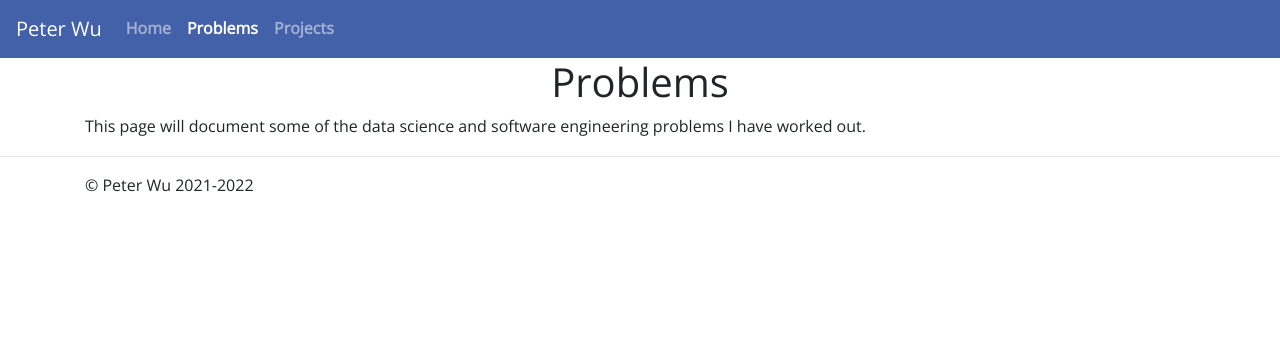
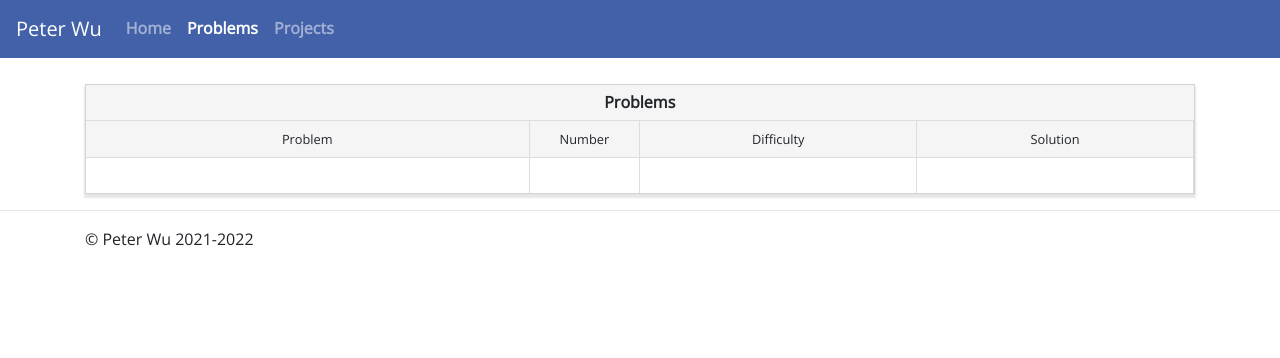
Before and after one commit to pwu97/pwu97.github.io, a Flask app: page /problems in a window 1280 px wide. Shown: the top 358 px of the page. Run offline with Flask 2, Linux system fonts and the light colour scheme; some libraries are stand-ins or nearby versions.

Commit message:
Update website.

```diff
--- a/templates/index.html
+++ b/templates/index.html
@@ -117,7 +117,7 @@
         <div class="betpath-card h-100">
             <div class="col-sm-12 pad-0" style="text-align: center">
                 <br>
-                <a href="/projects"><img src="/static/images/transparency_nfl.png" alt="2019 NFL Scouting Combine" style="max-height: 250px"></a>
+                <a href="/projects"><img src="/static/images/transparency_nfl.png" alt="2019 NFL Scouting Combine" style="max-width: 500px"></a>
                 <hr class="mar-top-3 mar-bottom-3">
                 <div class="pad-left-10 pad-top-5 pad-bottom-5">
                     <b>2019 NFL Big Data Bowl</b>
--- a/templates/problems.html
+++ b/templates/problems.html
@@ -48,9 +48,32 @@
 </body>
 </html>
 <div class="content container">
-    <h1 align="center">Problems</h1>
-    <p>This page will document some of the data science and software engineering problems I have worked out.</p>
-
+    <br>
+    <div class="betpath-card">
+            <div class="col-sm-12 pad-0">
+                <div class="table-responsive">
+                    <table class="width-100">
+                    <tbody>
+                        <tr>
+                            <td class="text-center pad-5 light-grey-back bord-bottom-grey" colspan="4"><b>Problems</b></td>
+                        </tr>
+                        <tr>
+                            <td class="text-center pad-5 light-grey-back bord-right-grey width-40"><small>Problem</small></td>
+                            <td class="text-center pad-5 light-grey-back bord-right-grey width-10"><small>Number</small></td>
+                            <td class="text-center pad-5 light-grey-back bord-right-grey width-25"><small>Difficulty</small></td>
+                            <td class="text-center pad-5 light-grey-back bord-right-grey width-25"><small>Solution</small></td>
+                        </tr>
+                        <tr class="bord-top-grey">
+                            <td class="text-left pad-5 width-40 bord-right-grey"><a href="" target="_blank"><img src="" height="25px" class="pad-left-5" /> <b></b></a></td>
+                            <td class="text-center pad-5 width-10 bord-right-grey"></td>
+                            <td class="text-center pad-5 width-25 bord-right-grey"></td>
+                            <td class="text-center pad-5 width-25 bord-right-grey"></td>
+                        </tr>
+                    </tbody>
+                </table>
+                </div>
+            </div>
+        </div>
 </div>
 
 <hr>
```
Also changed, not shown: problems.html (+26 -3 lines).
